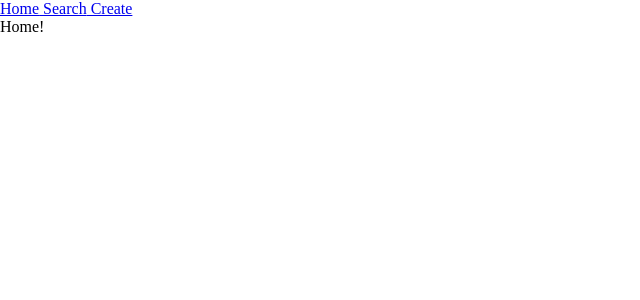
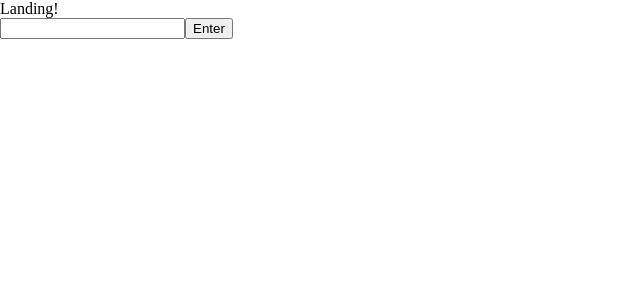
Before and after one commit to j-toscani/recipe-archive, a Vue app: page / in a window 1280 px wide. Shown: the top 300 px of the page, without its empty margins (0-640 px from the left). Built offline with nearby package versions, Linux system fonts and the light colour scheme.

Commit message:
connect hooks with app component, provide authentication state, add router

```diff
--- a/src/App.vue
+++ b/src/App.vue
@@ -1,16 +1,45 @@
 <template>
   <div>
+    <landing v-if="!isAuthenticated" />
+    <template v-else>
       <nav>
-      <router-link to="/">Home</router-link>
+        <router-link to="/home">Home</router-link>
         <router-link to="/search"> Search</router-link>
         <router-link to="/create"> Create</router-link>
       </nav>
       <router-view> </router-view>
+    </template>
   </div>
 </template>
 
 <script lang="ts">
-export default {
+import { defineComponent, provide } from 'vue';
+import Landing from './pages/Landing.vue';
+import useCheckPasswordRef from './lib/useCheckPasswordRef';
+
+export default defineComponent({
   name: 'App',
+  components: {
+    Landing,
+  },
+  setup() {
+    const isAuthenticated = useCheckPasswordRef('');
+
+    function updateIsAuthenticated(password: string) {
+      isAuthenticated.value = password;
+    }
+
+    provide('isAuthenticated', isAuthenticated);
+    provide('updateIsAuthenticated', updateIsAuthenticated);
+
+    return {
+      isAuthenticated,
     };
+  },
+  watch: {
+    isAuthenticated(val) {
+      console.log('App:', val);
+    },
+  },
+});
 </script>
--- a/src/routes/Router.ts
+++ b/src/routes/Router.ts
@@ -1,6 +1,7 @@
 import { createRouter, createWebHashHistory } from 'vue-router';
 
 import Home from '../pages/Home.vue';
+import Landing from '../pages/Landing.vue';
 import Create from '../pages/Create.vue';
 import Search from '../pages/Search.vue';
 
@@ -8,7 +9,8 @@ import Search from '../pages/Search.vue';
 // Each route should map to a component.
 // We'll talk about nested routes later.
 const routes = [
-  { path: '/', component: Home },
+  { path: '/', component: Landing },
+  { path: '/home', component: Home },
   { path: '/create', component: Create },
   { path: '/search', component: Search },
 ];
```
Lines whose indentation alone changed are shown as unchanged.
